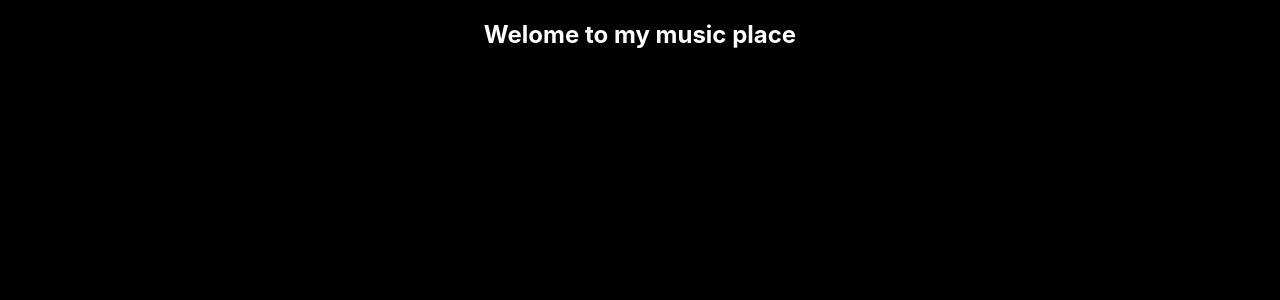
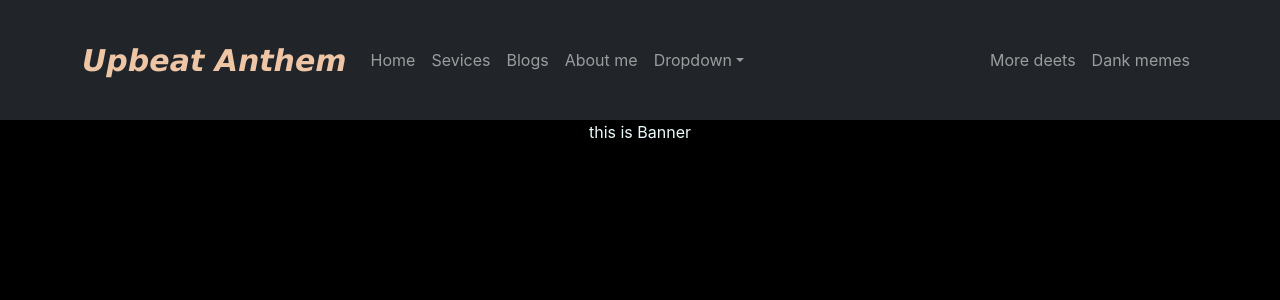
Before and after one commit to Anikroy7/upbeat-antehem, a React (Create React App) app: page / in a window 1280 px wide. Shown: the top 300 px of the page. Built offline with nearby package versions, Linux system fonts and the light colour scheme.

Commit message:
header component added

```diff
--- a/package.json
+++ b/package.json
@@ -6,8 +6,11 @@
     "@testing-library/jest-dom": "^5.14.1",
     "@testing-library/react": "^13.0.0",
     "@testing-library/user-event": "^13.2.1",
+    "bootstrap": "^5.1.3",
     "react": "^18.0.0",
+    "react-bootstrap": "^2.2.3",
     "react-dom": "^18.0.0",
+    "react-router-dom": "^6.3.0",
     "react-scripts": "5.0.1",
     "web-vitals": "^2.1.0"
   },
--- a/src/App.js
+++ b/src/App.js
@@ -1,11 +1,18 @@
 
+import { Route, Routes } from 'react-router-dom';
 import './App.css';
+import Header from './Components/Header/Header';
+import Home from './Components/Home/Home/Home';
 
 function App() {
   return (
     <div className="App">
-      <h2>Welome to my music place</h2>
-    </div>
+      <Header></Header>
+      <Routes>
+        <Route path='/' element={<Home></Home>}></Route>
+        <Route path='/home' element={<Home></Home>}></Route>
+      </Routes>
+    </div >
   );
 }
 
--- /dev/null
+++ b/src/Components/Header/Header.css
@@ -0,0 +1,12 @@
+.header-navbar {
+    height: 120px;
+}
+
+
+#header-title {
+    font-family: 'Lucida Sans Unicode', 'Lucida Grande', 'Lucida Sans', Arial, sans-serif;
+    color: rgb(238, 198, 165);
+    font-size: 30px;
+    font-weight: 700;
+
+}
--- /dev/null
+++ b/src/Components/Header/Header.js
@@ -0,0 +1,37 @@
+import React from 'react';
+import './Header.css'
+import { Container, Nav, Navbar, NavDropdown } from 'react-bootstrap';
+
+const Header = () => {
+    return (
+        <Navbar className='header-navbar' collapseOnSelect expand="lg" bg="dark" variant="dark">
+            <Container>
+                <Navbar.Brand href="#home"><i id='header-title'>Upbeat Anthem</i> </Navbar.Brand>
+                <Navbar.Toggle aria-controls="responsive-navbar-nav" />
+                <Navbar.Collapse id="responsive-navbar-nav">
+                    <Nav className="me-auto">
+                        <Nav.Link href="#features">Home</Nav.Link>
+                        <Nav.Link href="#pricing">Sevices</Nav.Link>
+                        <Nav.Link href="#pricing">Blogs</Nav.Link>
+                        <Nav.Link href="#pricing">About me</Nav.Link>
+                        <NavDropdown title="Dropdown" id="collasible-nav-dropdown">
+                            <NavDropdown.Item href="#action/3.1">Action</NavDropdown.Item>
+                            <NavDropdown.Item href="#action/3.2">Another action</NavDropdown.Item>
+                            <NavDropdown.Item href="#action/3.3">Something</NavDropdown.Item>
+                            <NavDropdown.Divider />
+                            <NavDropdown.Item href="#action/3.4">Separated link</NavDropdown.Item>
+                        </NavDropdown>
+                    </Nav>
+                    <Nav>
+                        <Nav.Link href="#deets">More deets</Nav.Link>
+                        <Nav.Link eventKey={2} href="#memes">
+                            Dank memes
+                        </Nav.Link>
+                    </Nav>
+                </Navbar.Collapse>
+            </Container>
+        </Navbar>
+    );
+};
+
+export default Header;
--- /dev/null
+++ b/src/Components/Home/Banner/Banner.js
@@ -0,0 +1,11 @@
+import React from 'react';
+
+const Banner = () => {
+    return (
+        <div>
+            this is Banner
+        </div>
+    );
+};
+
+export default Banner;
--- /dev/null
+++ b/src/Components/Home/Home/Home.js
@@ -0,0 +1,12 @@
+import React from 'react';
+import Banner from '../Banner/Banner';
+
+const Home = () => {
+    return (
+        <div>
+            <Banner></Banner>
+        </div>
+    );
+};
+
+export default Home;
--- a/src/index.css
+++ b/src/index.css
@@ -1,6 +1,6 @@
 body {
   background-color: black;
-  color: rgb(255, 255, 255);
+  color: rgb(235, 250, 252);
   margin: 0;
   font-family: -apple-system, BlinkMacSystemFont, 'Segoe UI', 'Roboto', 'Oxygen',
     'Ubuntu', 'Cantarell', 'Fira Sans', 'Droid Sans', 'Helvetica Neue',
--- a/src/index.js
+++ b/src/index.js
@@ -1,14 +1,18 @@
 import React from 'react';
+import 'bootstrap/dist/css/bootstrap.min.css';
 import ReactDOM from 'react-dom/client';
 import './index.css';
 import App from './App';
 import reportWebVitals from './reportWebVitals';
+import { BrowserRouter } from 'react-router-dom';
 
 const root = ReactDOM.createRoot(document.getElementById('root'));
 root.render(
-  <React.StrictMode>
-    <App />
-  </React.StrictMode>
+  <BrowserRouter>
+    <React.StrictMode>
+      <App />
+    </React.StrictMode>
+  </BrowserRouter>
 );
 
 // If you want to start measuring performance in your app, pass a function
```
Also changed, not shown: 2 other files (tests, documents, lock files or other folders).
